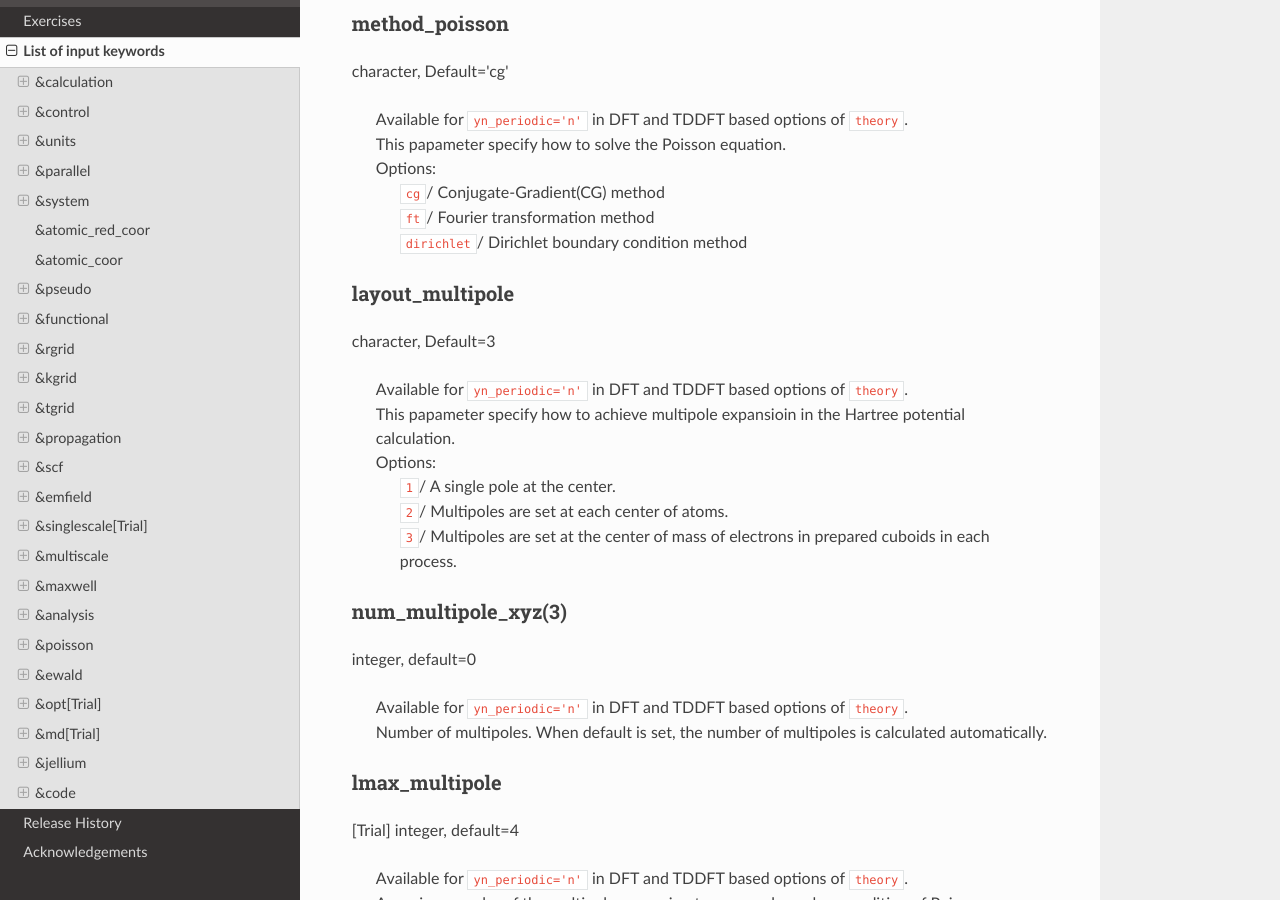
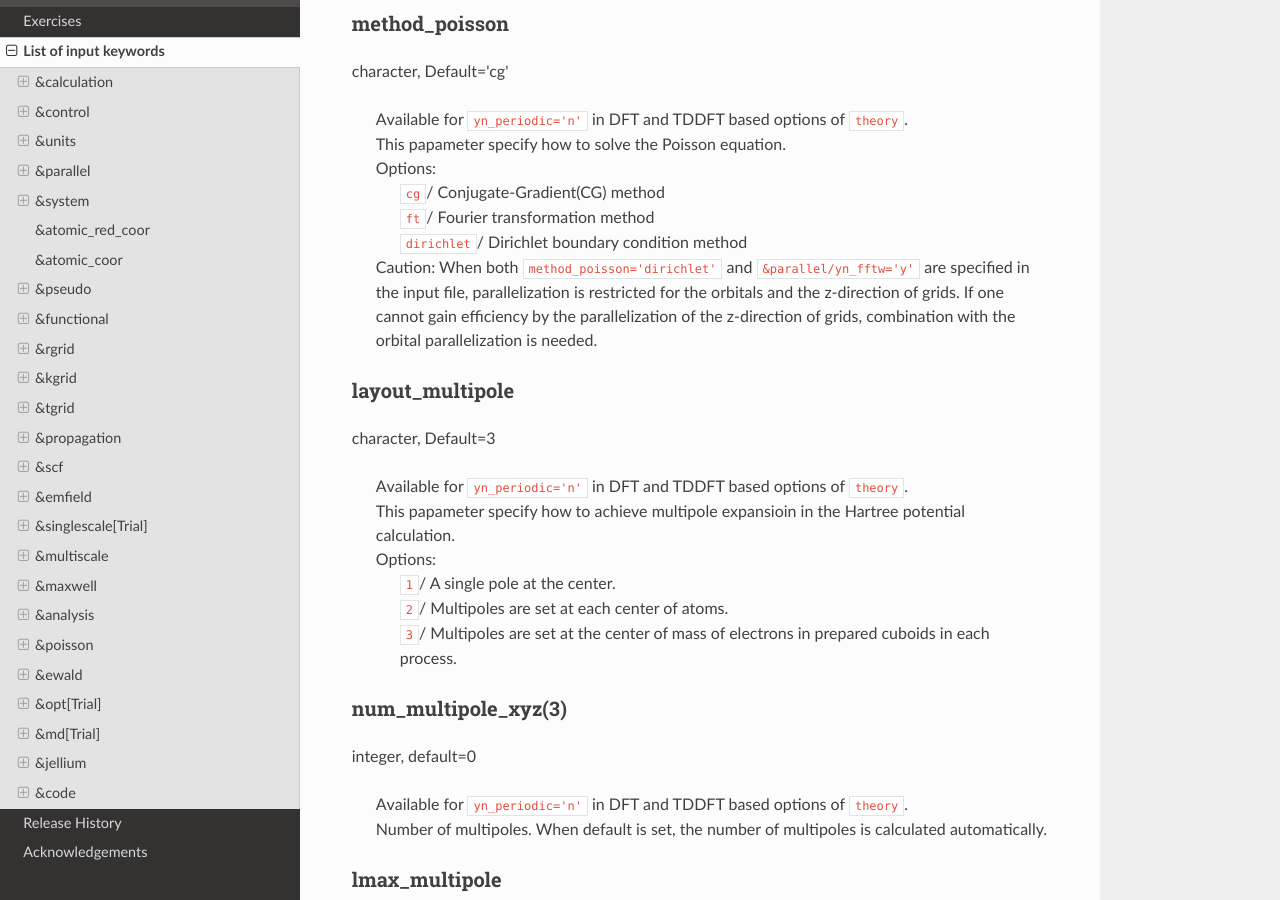
Before and after one commit to SALMON-TDDFT/SALMON-DOCS, a Sphinx documentation site: the page built from source/input_keyword_list.rst, in a window 1280 px wide and 900 px high, scrolled down 53296 px. Built offline with Sphinx 7.4.7 and the Read the Docs theme 2.0.0, drawn with Linux system fonts in a browser that asks for light colours; formulas are drawn with MathJax 3.

Commit message:
Update input_keyword_list.rst

```diff
--- a/source/input_keyword_list.rst
+++ b/source/input_keyword_list.rst
@@ -2743,6 +2743,8 @@ character, Default='cg'
    |  ``cg``/ Conjugate-Gradient(CG) method
    |  ``ft``/ Fourier transformation method
    |  ``dirichlet``/ Dirichlet boundary condition method
+   | Caution: When both ``method_poisson='dirichlet'`` and ``&parallel/yn_fftw='y'`` are specified in the input file, parallelization is restricted for the orbitals and the z-direction of grids. If one cannot gain efficiency by the parallelization of the z-direction of grids, combination with the orbital parallelization is needed.
+
 
 .. _layout_multipole:
 
```
